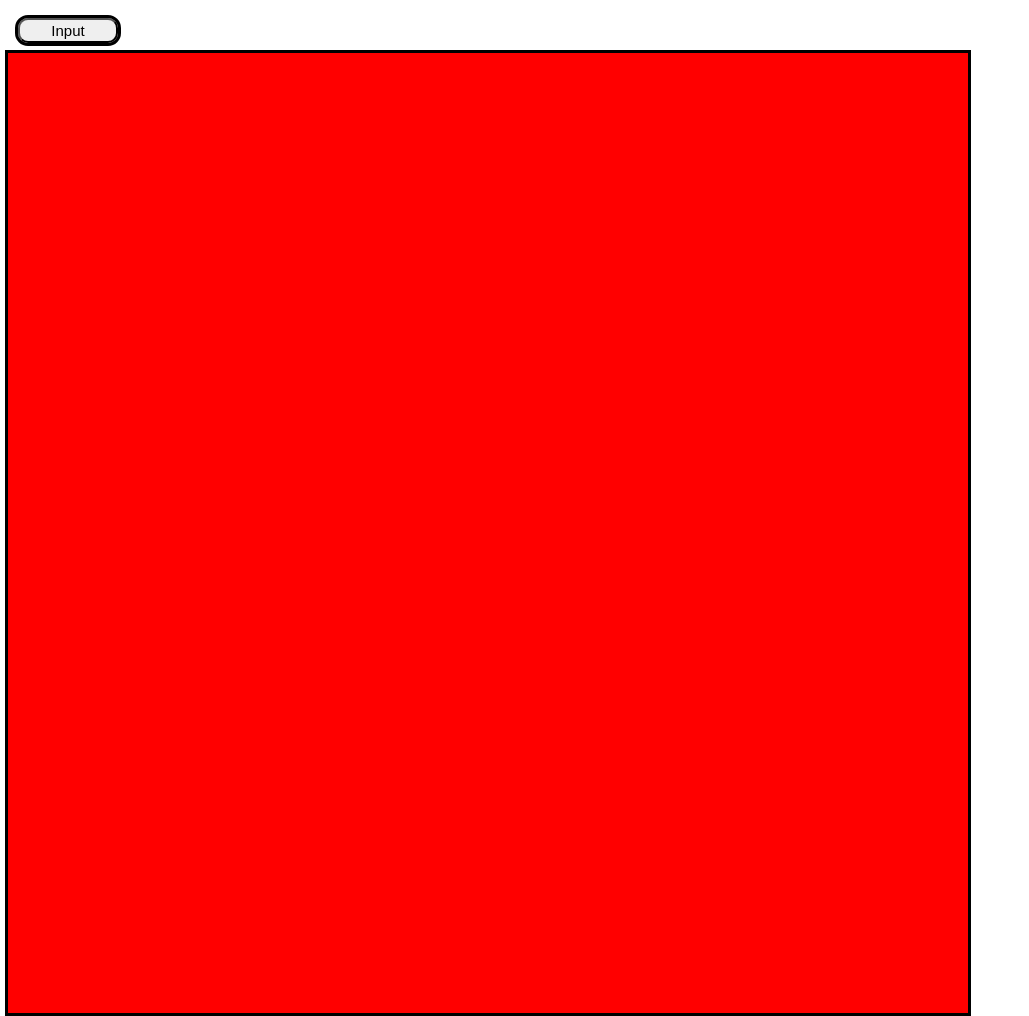
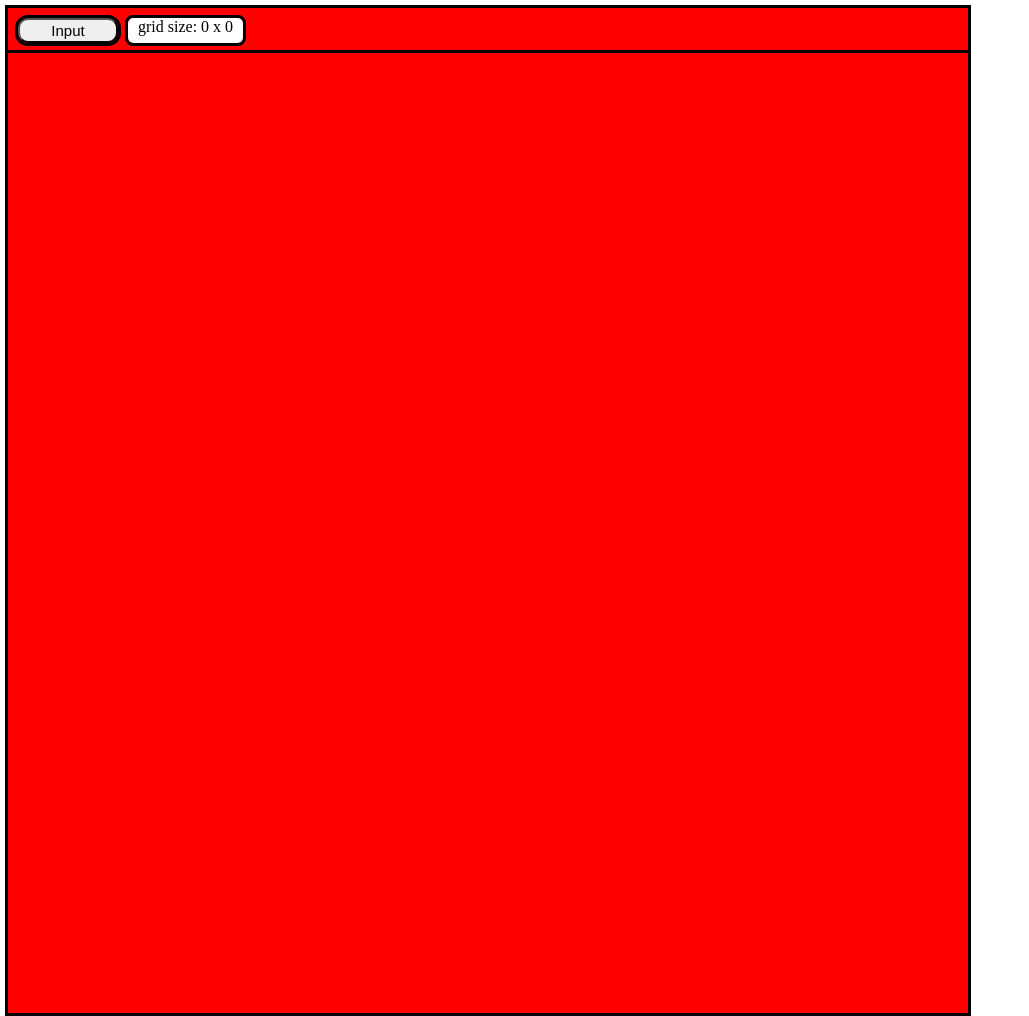
Before and after one commit to Tostibrand/Project-Etch-a-Sketch-, a plain HTML site: page index.html in a window 1280 px wide. Shown: the whole page, without its empty margins (0-1029 px from the left). Drawn offline with Linux system fonts and the light colour scheme.

Commit message:
Add guard clause to reset gridsize to 0 x 0

```diff
--- a/app.js
+++ b/app.js
@@ -1,5 +1,6 @@
 const container = document.querySelector(`.container`);
 const input = document.querySelector(`#input`);
+const gridSize = document.querySelector(`#gridSize`);
 
 // event listeners
 input.addEventListener(`click`, () => {spawnGridSize()})
@@ -21,6 +22,9 @@ function spawnGridSize(){
     if (size > 10000){
         return alert(`Input exceeds the maximum allowed grid size of 10000 boxes, please input a number below the maximum`);
     }
+    if (size == null){
+        gridSize.textContent = `grid size: 0 x 0`
+    }
     // to round off the input to the closest square root number
     size = Math.floor(Math.sqrt(size));
     console.log(size)
@@ -35,6 +39,8 @@ function spawnGridSize(){
     div.style.width = String(blockSize + `%`);
     div.style.height = String(blockSize + `%`);
 
+    gridSize.textContent = `grid size: ${size} x ${size}`
+    gridSize.style.width = `fit-content`
     container.append(div);
     }
 
--- a/index.html
+++ b/index.html
@@ -9,7 +9,11 @@
   </head>
 
   <body>
-    <button id="input">Input</button>
+    <div class="wrapper">
+      <button id="input">Input</button>
+      <div id="gridSize">grid size: 0 x 0</div>
+    </div>
+
     <div class="container"></div>
   </body>
 </html>
--- a/style.css
+++ b/style.css
@@ -1,3 +1,14 @@
+body{
+    display: flex;
+    flex-direction: column;
+}
+.wrapper {
+    display: flex;
+    align-items: center;
+    width: 960px;
+    background-color: red;
+
+}
 .container {
     box-sizing: border-box;
     display: flex;
@@ -12,14 +23,27 @@
     overflow: hidden;
 
 }
-.container:hover {
+.container:hover, .wrapper:hover {
     background-color: red;
+
+}
+#gridSize, #gridSize:hover{
+    border-radius: 5px;
+    width: fit-content;
+    height: 25px;
+    text-align: center;
+    padding-left: 10px;
+    padding-right: 10px;
+    background-color: white;
 
 }
 div {
     outline: solid black;
     background-color: white;
 
+}
+div.container:hover{
+    background-color: red;
 }
 div:hover{
     background-color: blue;
```
